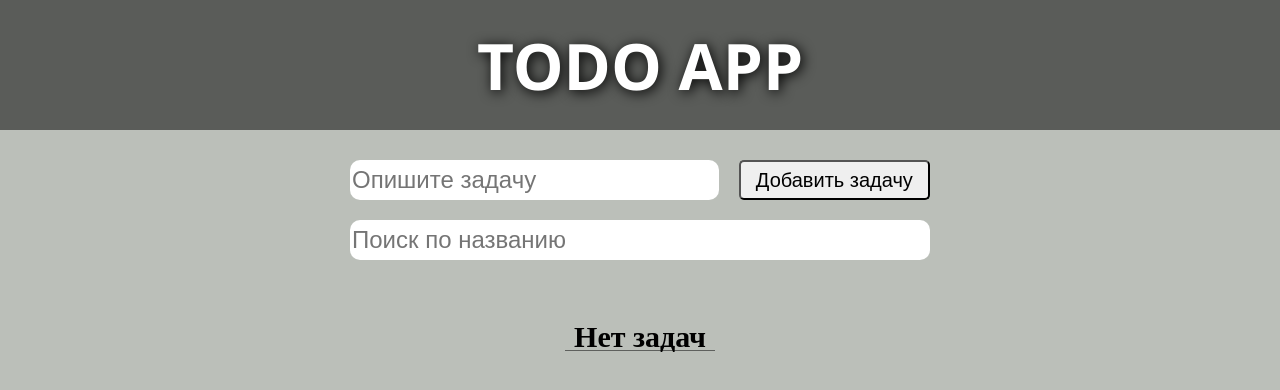
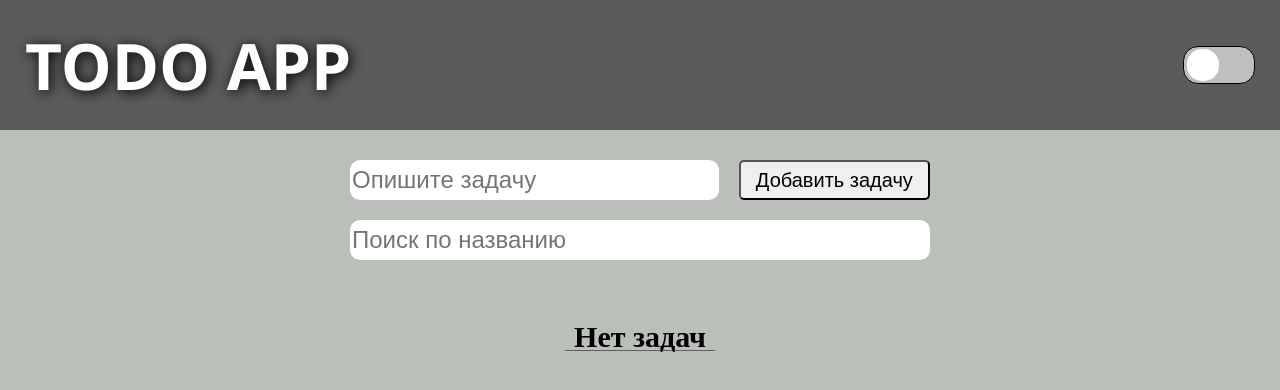
Before and after one commit to MrPochiTo/Todo-app-, a website built with Parcel: page index.html in a window 1280 px wide. Built offline with nearby package versions, Linux system fonts and the light colour scheme.

Commit message:
added switch btn

```diff
--- a/index.html
+++ b/index.html
@@ -9,8 +9,9 @@
     <title>Todo app</title>
 </head>
 <body>
-    <header class="header">
+    <header class="header" data-header>
         <h1>TODO APP</h1>
+        <div class="switch-btn" data-header-switch></div>
     </header>
 
     <main class="main">
--- a/scrtipt.js
+++ b/scrtipt.js
@@ -1,4 +1,9 @@
 import { saveTodosIntoLocalStorage,getTodosIntoLocalStorage,getDateRepresente  } from "./utils.js";
+
+const switchBackgroundColor = () => {
+    header.classList.toggle('header-black')
+    document.body.classList.toggle('body-black')
+}
 
 const filterListAndRender = (searchValue) => {
     filterTodoList = todoList.filter((t) => t.text.toLowerCase().includes(searchValue))
@@ -43,9 +48,16 @@ const addTodoBtn = document.querySelector('[data-add-todo-btn]');
 const todoContainer = document.querySelector('[data-todo-container]');
 const todoTemplate = document.querySelector('[data-todo-template]');
 const searchTodoInput = document.querySelector('[data-search-todo-input]');
+const switchBtn = document.querySelector('[data-header-switch]')
+const header = document.querySelector('[data-header]')
 
 let todoList = getTodosIntoLocalStorage()
 let filterTodoList = []
+
+switchBtn.addEventListener('click', () => {
+    switchBtn.classList.toggle("switch-on");
+    switchBackgroundColor();
+})
 
 const creatTodoLayout = (todo) => {
     const todoElement = document.importNode(todoTemplate.content, true)
--- a/style/_basic.scss
+++ b/style/_basic.scss
@@ -12,6 +12,10 @@ body {
     background-color: v.$main-color-back;
 }
 
+.body-black {
+    background-color: v.$header-color;
+}
+
 .container {
     max-width: 1400px;
     padding: 0 10px;
--- a/style/_header.scss
+++ b/style/_header.scss
@@ -1,6 +1,5 @@
 @use 'variables' as v;
 @use 'mixins' as m;
-
 
 .header {
     width: 100%;
@@ -9,16 +8,53 @@
     color: v.$main-color-white;
     font-family: 'Segoe UI', Tahoma, Geneva, Verdana, sans-serif;
     display: flex;
-    justify-content: center;
     align-items: center;
+    justify-content:space-between;
+    padding: 25px;
     font-size: 32px;
 
     h1 {
         text-shadow: 2px 2px 13px #000;
         user-select: none;
+        justify-self: center;
     }
+
+    .switch-btn {
+    display: inline-block;
+    border-radius: 15px;
+    border: 1px solid black;
+    width: 72px;
+    height: 38px; /* высота */
+    background: #bfbfbf; /* цвет фона */
+    z-index: 0;
+    margin: 0;
+    padding: 0;
+    cursor: pointer;
+    position: relative;
+    transition-duration: 300ms; /* анимация */
 }
-
+    .switch-btn::after {
+    content: "";
+    border-radius: 15px;
+    height: 32px; /* высота кнопки */
+    width: 32px; /* ширина кнопки */
+    background: #fff; /* цвет кнопки */
+    top: 2px; /* положение кнопки по вертикали относительно основы */
+    left: 3px; /* положение кнопки по горизонтали относительно основы */
+    transition-duration: 300ms; /* анимация */
+    position: absolute;
+    z-index: 1;
+    }
+.switch-on {
+    background: #118c4e;
+}
+.switch-on::after {
+    left: 37px;
+}
+}
+.header-black {
+    background-color: v.$main-color-black;
+}
 .add-input-container {
     display: flex;
     flex-wrap: wrap;
```
Also changed, not shown: index.css, public/index.css, style/_variables.scss (line endings or trailing spaces), 1 other file.
